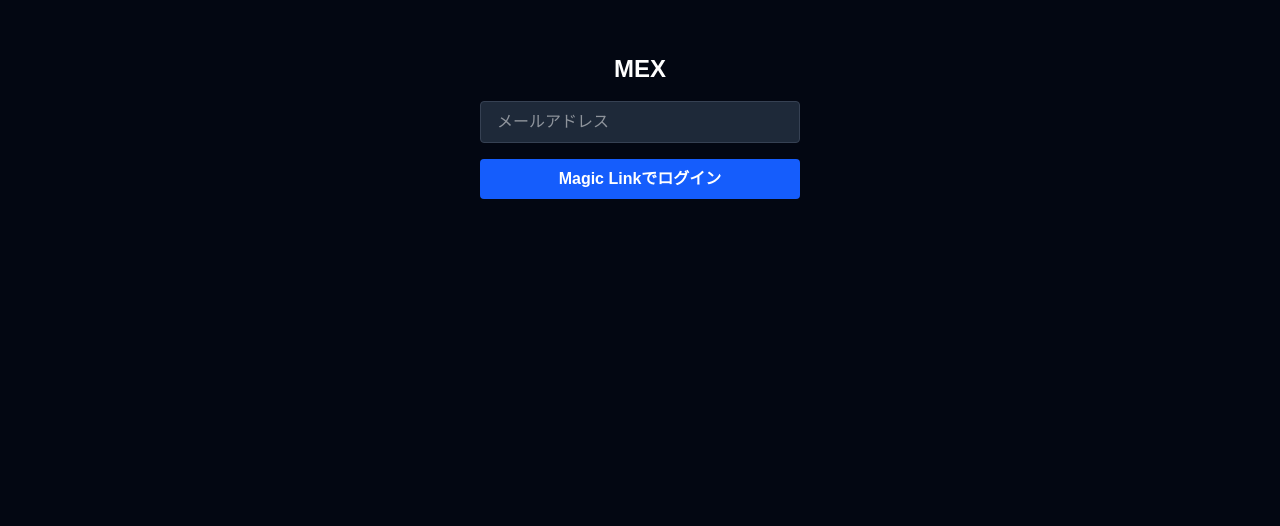
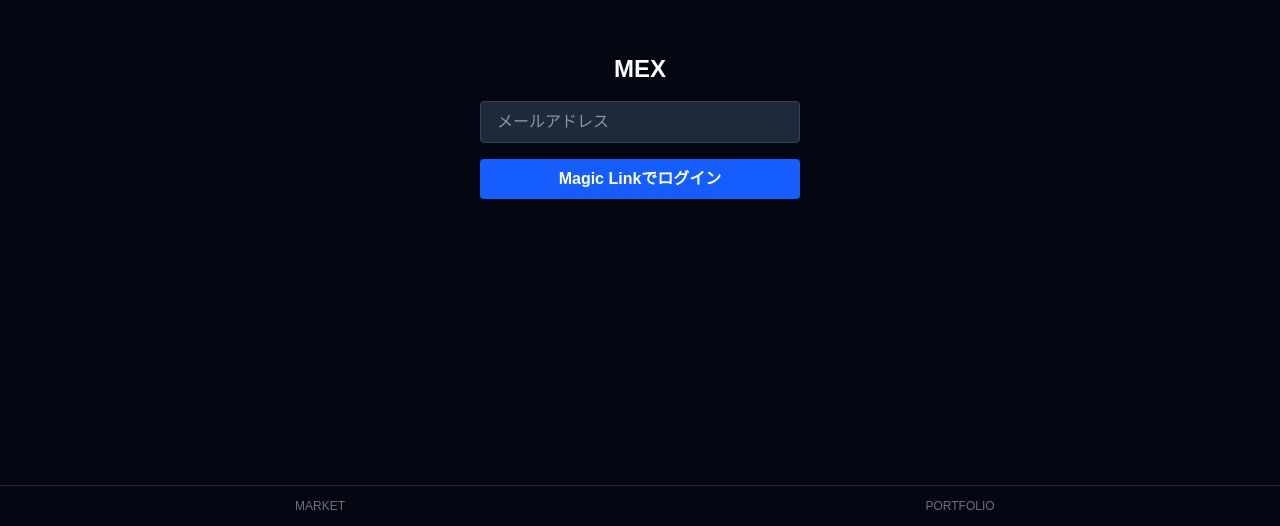
Before and after one commit to UemuraIkki/MEX, a Next.js app: page /login in a window 1280 px wide. Shown: the part 274-800 px from the top of the page. Built offline with nearby package versions, Linux system fonts and the light colour scheme.

Commit message:
feat: bottom navigation

```diff
--- a/app/layout.tsx
+++ b/app/layout.tsx
@@ -13,8 +13,8 @@ const geistMono = Geist_Mono({
 });
 
 export const metadata: Metadata = {
-  title: "Create Next App",
-  description: "Generated by create next app",
+  title: "MEX",
+  description: "Mpoint Exchange",
 };
 
 export default function RootLayout({
@@ -23,11 +23,19 @@ export default function RootLayout({
   children: React.ReactNode;
 }>) {
   return (
-    <html
-      lang="en"
-      className={`${geistSans.variable} ${geistMono.variable} h-full antialiased`}
-    >
-      <body className="min-h-full flex flex-col">{children}</body>
+    <html lang="ja">
+      <body className={`${geistSans.variable} ${geistMono.variable} antialiased bg-gray-950`}>
+        {children}
+        {/* ボトムナビ */}
+        <nav className="fixed bottom-0 left-0 right-0 border-t border-gray-800 bg-gray-950 flex">
+          <a href="/market" className="flex-1 py-3 text-center text-xs text-gray-500 hover:text-white transition-colors">
+            MARKET
+          </a>
+          <a href="/portfolio" className="flex-1 py-3 text-center text-xs text-gray-500 hover:text-white transition-colors">
+            PORTFOLIO
+          </a>
+        </nav>
+      </body>
     </html>
   );
 }
```
